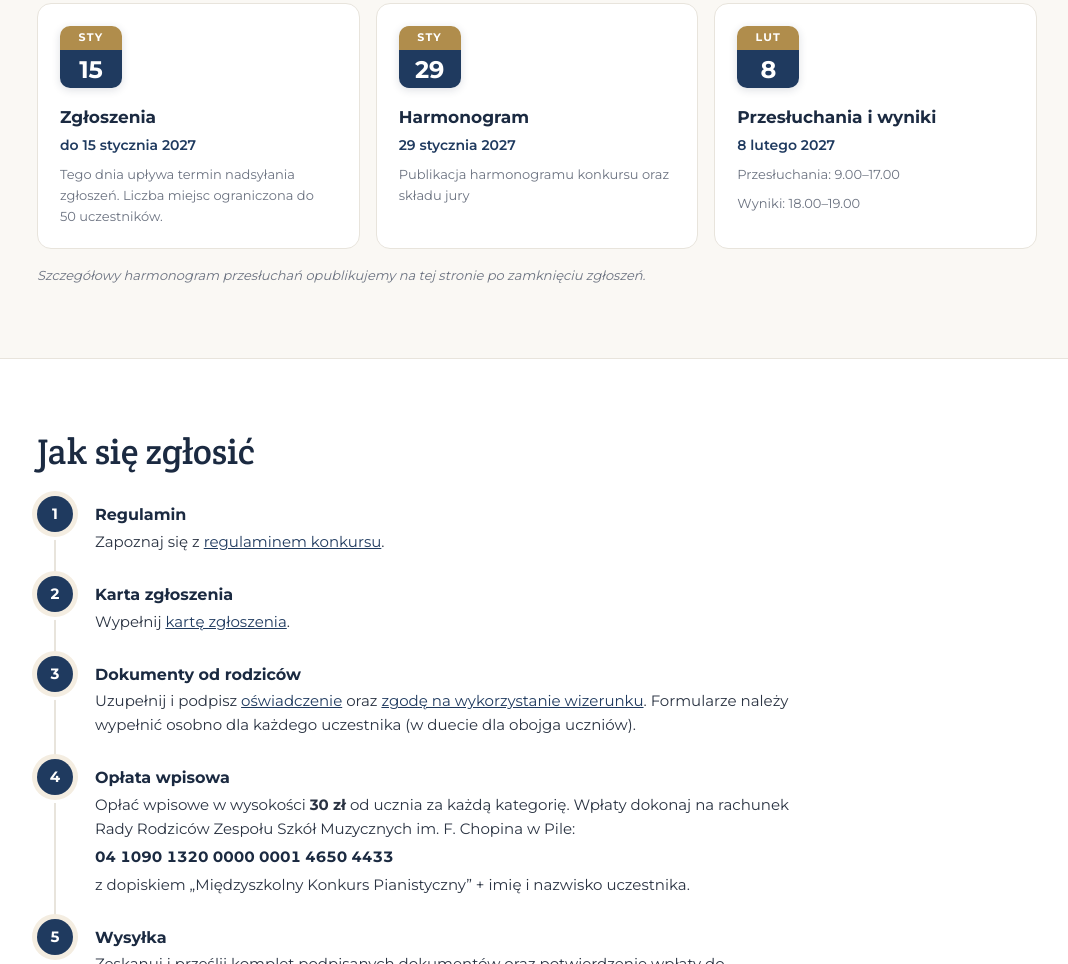
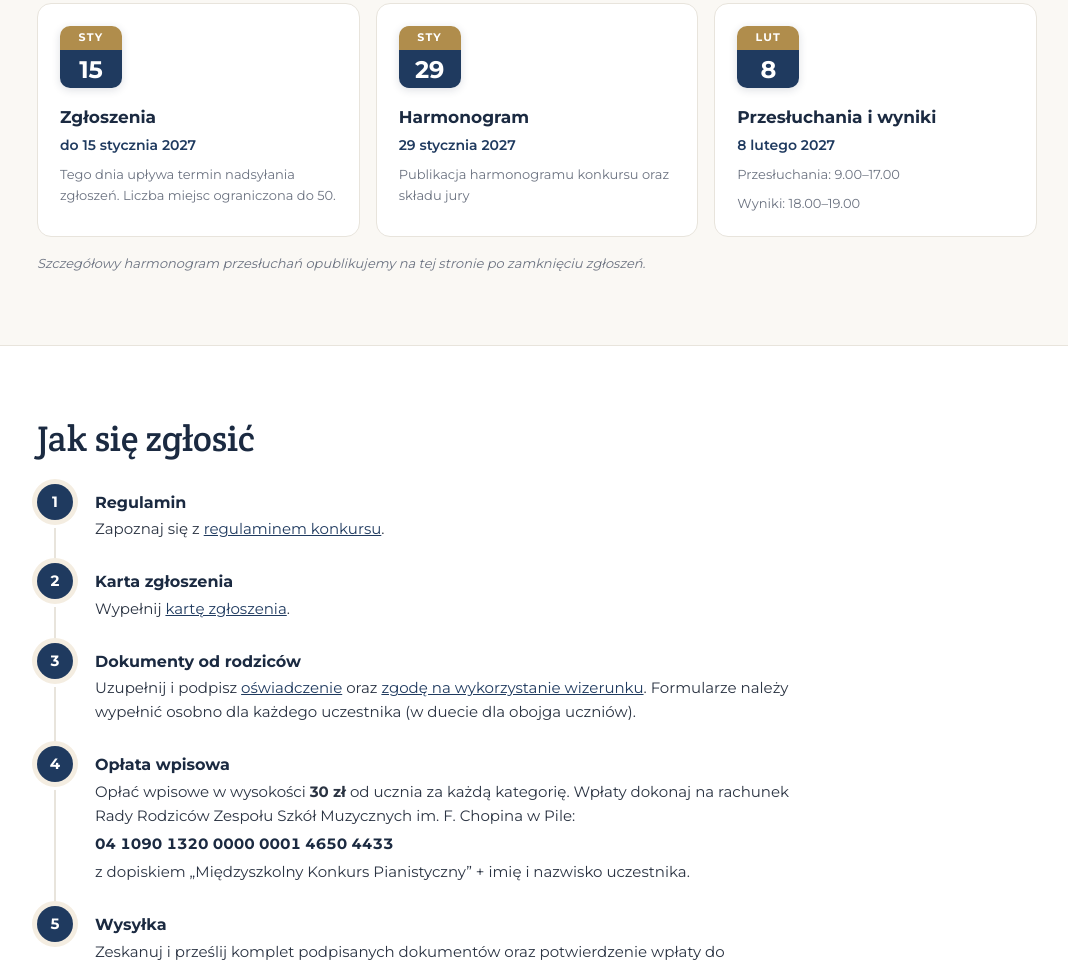
Before and after one commit to prokofiew/konkurs-pianistyczny, a plain HTML site: page index.html in a window 1280 px wide. Shown: the part 1363-2327 px from the top of the page, without its empty margins (103-1171 px from the left). Drawn offline with Linux system fonts and the light colour scheme.

Commit message:
content edit

```diff
--- a/index.html
+++ b/index.html
@@ -825,8 +825,7 @@
             <div>
               <p class="t-title">Zgłoszenia</p>
               <p class="t-when">do 15 stycznia 2027</p>
-              <p class="t-desc">Tego dnia upływa termin nadsyłania zgłoszeń. Liczba miejsc ograniczona do 50
-                uczestników.</p>
+              <p class="t-desc">Tego dnia upływa termin nadsyłania zgłoszeń. Liczba miejsc ograniczona do 50.</p>
             </div>
           </div>
           <div class="tcard">
```
